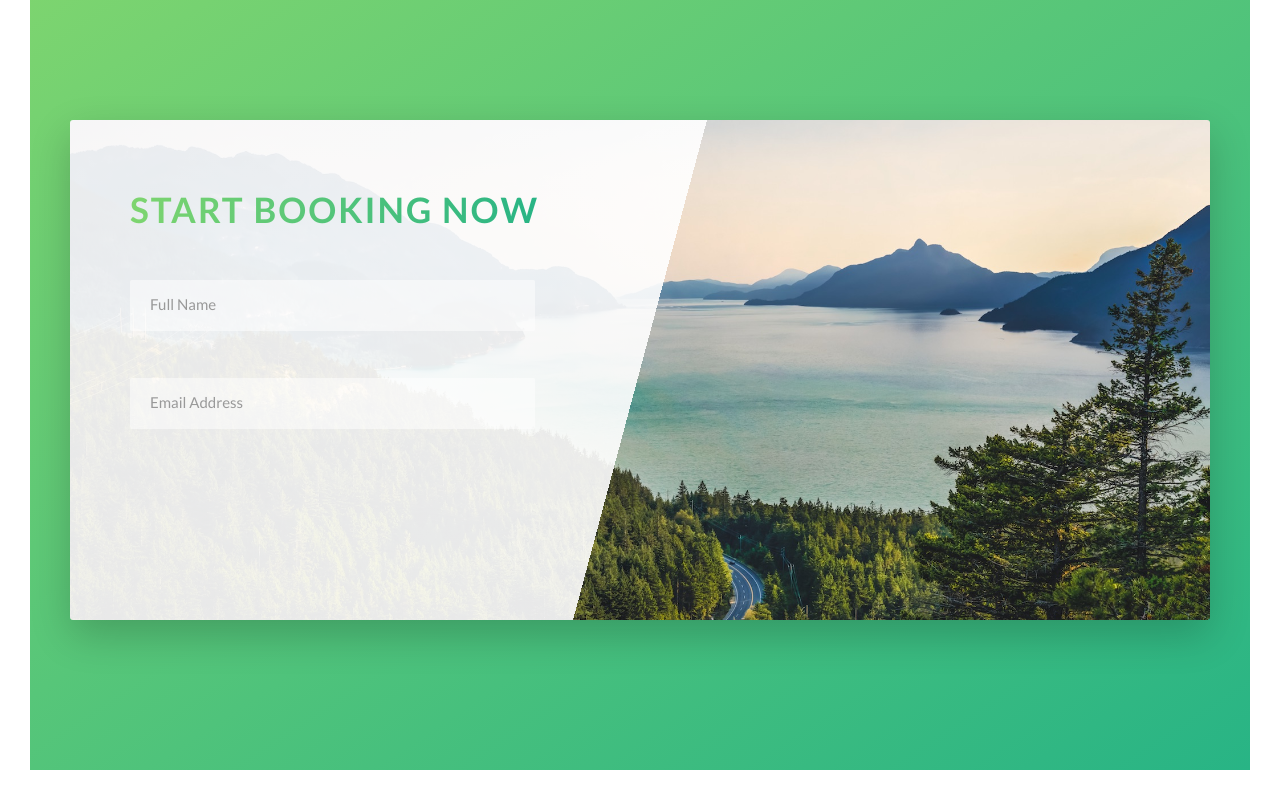
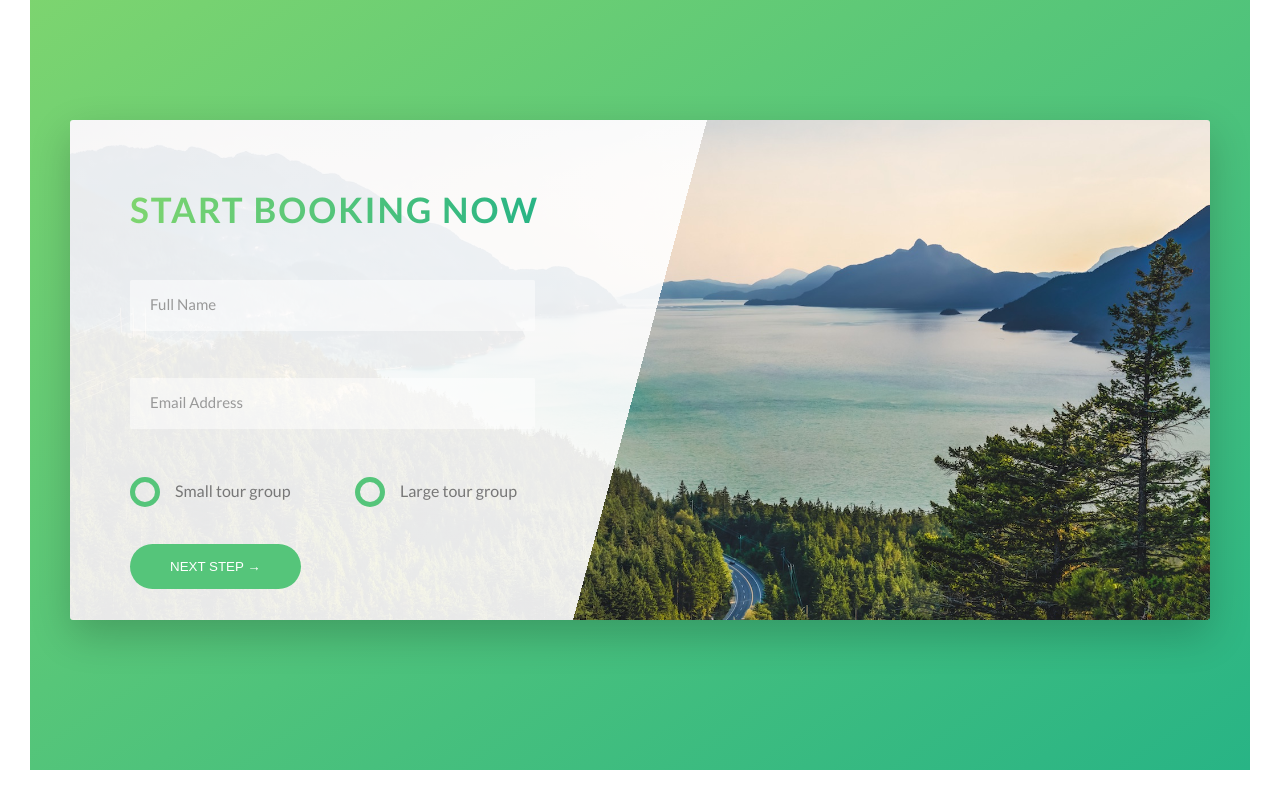
Before and after one commit to itangishaka1/beautiful_rwanda, a React (Create React App) app: page / in a window 1280 px wide. Shown: the part 4500-5300 px from the top of the page. Built offline with nearby package versions, Linux system fonts and the light colour scheme.

Commit message:
Building the booking section part 3

```diff
--- a/src/components/Button/Button.scss
+++ b/src/components/Button/Button.scss
@@ -1,6 +1,7 @@
 @use "../../partials/variables" as *;
 
 .btn {
+  &, // why? because the <button> does not have pseudo...
   &:link,
   &:visited {
     text-transform: uppercase;
@@ -11,9 +12,13 @@
 
     transition: all 0.2s;
     position: relative;
+
+    // change for the <button> element
+    border: none;
+    cursor: pointer;
   }
 
-  &:hover {
+  &:hover  {
     transform: translateY(-3px);
     box-shadow: 0 1rem 2rem rgba($color-black, 0.2);
 
@@ -23,7 +28,9 @@
     }
   }
 
-  &:active {
+  &:active ,
+  &:focus{
+    outline: none;
     transform: translateY(-1px);
     box-shadow: 0 0.5rem 1rem rgba($color-black, 0.2);
   }
--- a/src/components/Form/Form.jsx
+++ b/src/components/Form/Form.jsx
@@ -14,6 +14,25 @@ const Form = ()=> {
                 <input type="email" className="form__input" placeholder='Email Address' id='email' required />
                 <label htmlFor="email" className="form__label">Email Address</label>
             </div>
+            <div className="form__group">
+                <div className="form__radio-group">
+                    <input type="radio" className="form__radio-input" id='small' name='size' />
+                    <label htmlFor="small" className="form__radio-label">
+                        <span className="form__radio-btn"></span>
+                        Small tour group
+                    </label>
+                </div>
+                <div className="form__radio-group">
+                    <input type="radio" className="form__radio-input" id='large' name='size' />
+                    <label htmlFor="large" className="form__radio-label">
+                    <span className="form__radio-btn"></span>
+                        Large tour group
+                    </label>
+                </div>
+            </div>
+            <div className="form__group button">
+                <button  className='btn btn--green btn--animated'> next step &rarr;</button>
+            </div>
         </form>
     )
 }
--- a/src/components/Form/Form.scss
+++ b/src/components/Form/Form.scss
@@ -5,6 +5,9 @@
     &__group:not(:last-child){
         margin-bottom: 2rem;
     }
+
+
+
     &__input{
         font-size: 1.5rem;
         font-family: inherit;
@@ -16,6 +19,7 @@
         border-bottom: 3px solid transparent; // (2) this 2 goes with (1)
         width: 90%;
         display: block;
+        transition: all .3s;
 
         &:focus {
             outline: none;
@@ -48,4 +52,53 @@
         visibility: hidden;
         transform: translateY(-4rem);
     }
+
+    &__radio-group {
+        width: 50%;
+        display: inline-block;
+    }
+
+    &__radio-input {
+        display: none;
+    }
+
+    &__radio-label {
+        font-size: $default-font-size;
+        cursor: pointer;
+        position: relative;
+        padding-left: 4.5rem;
+    }
+
+    &__radio-btn {
+        height: 3rem;
+        width: 3rem;
+        border: 5px solid $color-primary;
+        border-radius: 50%; // not a circle! make it a block element
+        display: inline-block;
+        position: absolute;
+        top: -.4rem;
+        left: 0;
+
+        &::after {
+            content: '';
+            display: block;
+            width: 1.3rem;
+            height: 1.3rem;
+            border-radius: 50%;
+            position: absolute;
+            top: 50%;
+            left: 50%;
+            transform: translate(-50%, -50%);
+            background-color: $color-primary;
+            opacity: 0;
+            transition: opacity .2s;
+        }
+    }
+
+    &__radio-input:checked ~ &__radio-label &__radio-btn::after{
+        opacity: 1;
+    }
 }
+
+
+.button { margin-top: 4rem;}
```
